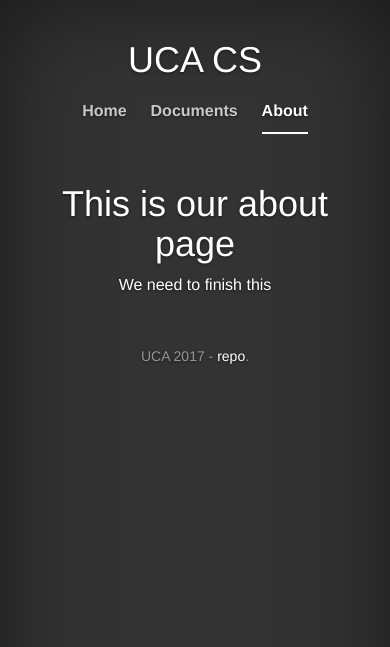
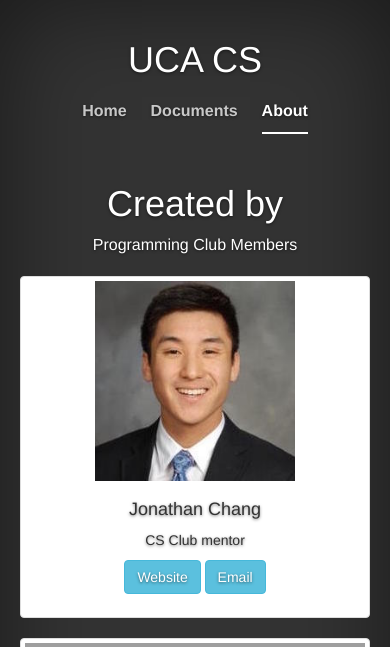
Before and after one commit to AlyNaRahim/club-webapp, a Flask app: page /about in a window 390 px wide. Shown: the top 647 px of the page. Run offline with Flask 2, Linux system fonts and the light colour scheme; some libraries are stand-ins or nearby versions; some web fonts are replaced; grey boxes are pictures that could not be loaded.

Commit message:
about page profile

```diff
--- a/app/templates/about.html
+++ b/app/templates/about.html
@@ -44,8 +44,49 @@
           </div>
 
           <div class="inner cover">
-            <h1 class="cover-heading"> This is our about page</h1>
-            <p class="lead"> We need to finish this</p>
+            <h1 class="cover-heading"> Created by</h1>
+            <p class="lead"> Programming Club Members</p>
+
+              <div class="row">
+
+                <div class="col-sm-6 col-md-4">
+                  <div class="thumbnail">
+                    <img src="/static/images/j square.jpg" alt="..." width ="200">
+                    <div class="caption">
+                      <h4>Jonathan Chang</h4>
+                      <p>CS Club mentor</p>
+                      <p><a href="http://jchang.me" class="btn btn-info" role="button">Website</a> <a href="jonathan.chang@ucentralasia.org" class="btn btn-info" role="button">Email</a></p>
+                    </div>
+                  </div>
+                </div>
+
+                <div class="col-sm-6 col-md-4">
+                  <div class="thumbnail">
+                    <img src="..." alt="...">
+                    <div class="caption">
+                      <h3>Your Name</h3>
+                      <p>...</p>
+                      <p><a href="#" class="btn btn-primary" role="button">Button</a> <a href="#" class="btn btn-default" role="button">Button</a></p>
+                    </div>
+                  </div>
+                </div>
+
+
+                <div class="col-sm-6 col-md-4">
+                  <div class="thumbnail">
+                    <img src="..." alt="...">
+                    <div class="caption">
+                      <h3>Your Name</h3>
+                      <p>...</p>
+                      <p><a href="#" class="btn btn-primary" role="button">Button</a> <a href="#" class="btn btn-default" role="button">Button</a></p>
+                    </div>
+                  </div>
+                </div>
+
+              </div>
+
+
+
 
 
 
```
Also changed, not shown: app/static/images/j square.jpg (added).
